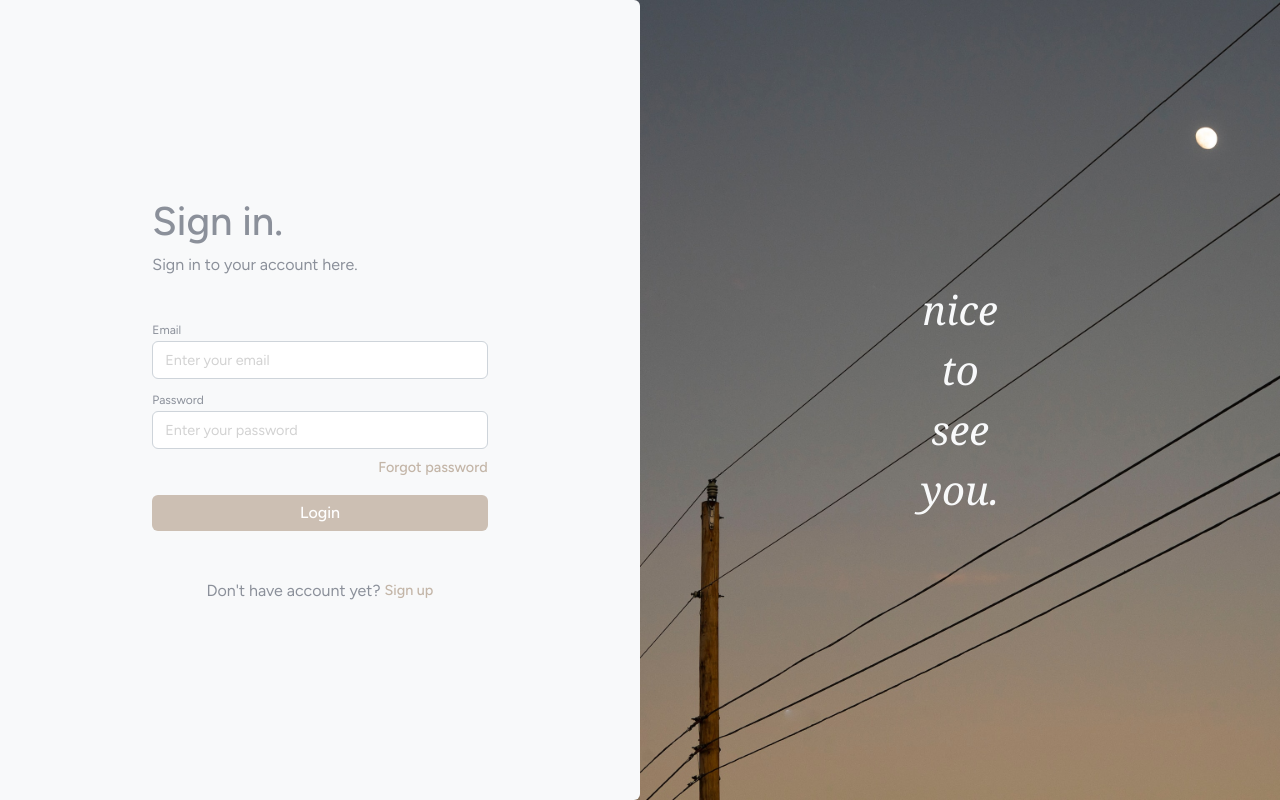
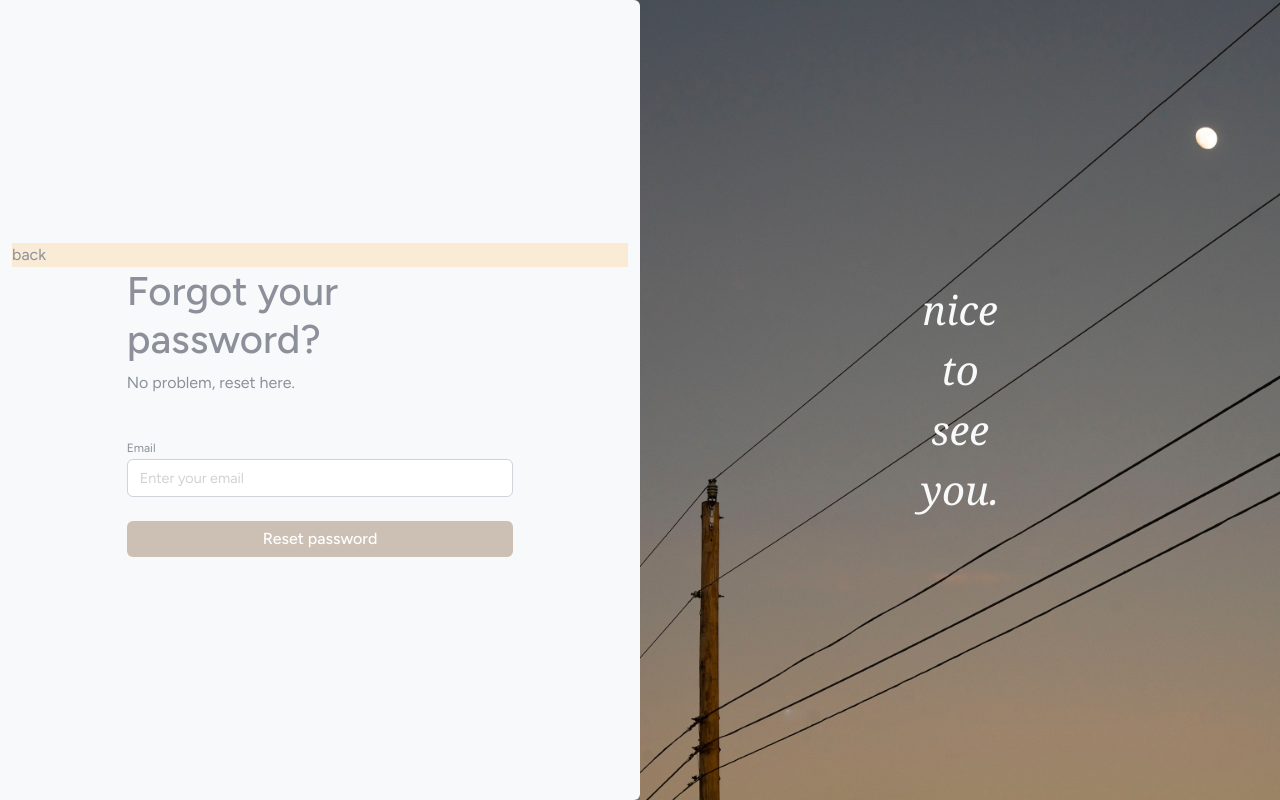
Before and after one commit to cleaningsupplies/auth_public, a React (Create React App) app: page / in a window 1280 px wide. Built offline with nearby package versions, Linux system fonts and the light colour scheme.

Commit message:
added signup and part of forgot pages

```diff
--- a/src/App.js
+++ b/src/App.js
@@ -1,15 +1,19 @@
 import './css/app.css';
 import Signin from './Signin';
+import Signup from './Signup';
 import Container from 'react-bootstrap/Container';
 import Row from 'react-bootstrap/Row';
 import Col from 'react-bootstrap/Col';
+import Forgot from './Forgot';
 
 function App() {
   return (
     <div className="app">
       <Container fluid>
         <Row>
-          <Col className="bg-light rounded-end"><Signin /></Col>
+          {/* <Col className="bg-light rounded-end"><Signin /></Col> */}
+          {/* <Col className="bg-light rounded-end"><Signup /></Col> */}
+          <Col className="bg-light rounded-end"><Forgot /></Col>
           <Col className="right_media">nice<br></br>to<br></br>see<br></br>you.</Col>
         </Row>
       </Container>
--- a/src/Forgot.js
+++ b/src/Forgot.js
@@ -1,7 +1,37 @@
-import React from 'react'
+import Button from 'react-bootstrap/Button';
+import Container from 'react-bootstrap/Container';
+import Row from 'react-bootstrap/Row';
+import Col from 'react-bootstrap/Col';
+import React from 'react';
+import "./css/forgot.css";
 
 export default function Forgot() {
   return (
-    <div>Forgot</div>
+    <div className='sign-container'>
+        <div className='back'>
+          back
+        </div>
+        <Container fluid>
+            <Row className="justify-content-md-center mb-4">
+                <Col xs lg="8">
+                    <h1>Forgot your password?</h1>
+                    <p>No problem, reset here.</p>
+                </Col>
+            </Row>
+            <Row className="justify-content-md-center">
+                <Col xs lg="8">
+                    <form>
+                        <div className='mb-4'>
+                            <label htmlFor="mail" className="label-text">Email</label>
+                            <input type="email" className="form-control plh" id="mail" placeholder="Enter your email"></input>
+                        </div>
+                        <div className="d-grid gap-2">
+                            <Button className='btn-enter'>Reset password</Button>
+                        </div>
+                    </form>
+                </Col>
+            </Row>
+        </Container>
+    </div>
   )
 }
--- a/src/SignIn.js
+++ b/src/SignIn.js
@@ -10,7 +10,7 @@ export default function Signin() {
     //https://dribbble.com/shots/17564792-Log-in-page-Untitled-UI
 
   return (
-    <div className='sign_container'>
+    <div className='sign-container'>
         <Container fluid>
             <Row className="justify-content-md-center mb-4">
                 <Col xs lg="7">
@@ -33,7 +33,7 @@ export default function Signin() {
                             <a href='/forgot' className='link'>Forgot password</a>
                         </div>
                         <div className="d-grid gap-2">
-                            <Button className='btn-login'>Login</Button>
+                            <Button className='btn-enter'>Sign in</Button>
                         </div>
                     </form>
                 </Col>
@@ -46,7 +46,7 @@ export default function Signin() {
                 </Col>
             </Row> */}
             <Row className="justify-content-md-center mt-5">
-                <Col xs lg="7" className="signup">
+                <Col xs lg="7" className="bottom-text">
                     Don't have account yet?&nbsp;<a href="/signup" className='link'>Sign up</a>
                 </Col>
             </Row>
--- a/src/Signup.js
+++ b/src/Signup.js
@@ -1,7 +1,54 @@
-import React from 'react'
+import Button from 'react-bootstrap/Button';
+import Container from 'react-bootstrap/Container';
+import Row from 'react-bootstrap/Row';
+import Col from 'react-bootstrap/Col';
+import React from 'react';
+import "./css/signup.css";
 
 export default function Signup() {
   return (
-    <div>Signup</div>
+    <div className='sign-container'>
+        <Container fluid>
+            <Row className="justify-content-md-center mb-4">
+                <Col xs lg="7">
+                    <h1>Sign up.</h1>
+                    <p>Create your account here.</p>
+                </Col>
+            </Row>
+            <Row className="justify-content-md-center">
+                <Col xs lg="7">
+                    <form>
+                        <div className='mb-2'>
+                            <label htmlFor="name" className="label-text">Name</label>
+                            <input type="text" className="form-control plh" id="name" placeholder="Enter your name"></input>
+                        </div>
+                        <div className='mb-2'>
+                            <label htmlFor="mail" className="label-text">Email</label>
+                            <input type="email" className="form-control plh" id="mail" placeholder="Enter your email"></input>
+                        </div>
+                        <div className='mb-5'>
+                            <label htmlFor="password" className="label-text">Password</label>
+                            <input type="password" className="form-control plh" id="password" placeholder="Enter your password"></input>
+                        </div>
+                        <div className="d-grid gap-2">
+                            <Button className='btn-enter'>Sign up</Button>
+                        </div>
+                    </form>
+                </Col>
+            </Row>
+            {/* <Row className="justify-content-md-center">
+                <Col xs lg="7">
+                    <div className="d-grid gap-2">
+                        <Button variant="login">with google</Button>
+                    </div>
+                </Col>
+            </Row> */}
+            <Row className="justify-content-md-center mt-5">
+                <Col xs lg="7" className="bottom-text">
+                    Have account already?&nbsp;<a href="/signin" className='link'>Sign in</a>
+                </Col>
+            </Row>
+        </Container>
+      </div>
   )
 }
--- /dev/null
+++ b/src/css/forgot.css
@@ -0,0 +1,5 @@
+.back{
+    background-color: antiquewhite;
+    width: 100%;
+    top: 0;
+}
--- a/src/css/signin.css
+++ b/src/css/signin.css
@@ -1,42 +1,5 @@
-@import url("style.css");
-
-.sign_container{
-    height: 100%;
-    display: flex;
-    justify-content: center;
-    align-items: center;
-    flex-direction: column;
-}
-
-.label-text{
-    font-size: 1.5vh;
-}
-
-.form-control::placeholder {
-    color: rgb(210, 210, 210) !important;
-    opacity: 1;
-    font-size: 1.8vh;
-}
-
 .forgot{
     display: flex;
     justify-content: flex-end;
     align-items: center;
 }
-
-.signup{
-    display: flex;
-    justify-content: center;
-    align-items: center;
-}
-
-.btn-login{
-    background-color: var(--brown_light) !important;
-    border: none !important;
-    font-weight: 500 !important;
-}
-
-
-.btn-login:hover{
-    background-color: var(--brown_darker) !important;
-}
--- a/src/css/style.css
+++ b/src/css/style.css
@@ -4,6 +4,24 @@
     --grey_lighter: #F8F9FA;
     --brown_darker: #b3a69a;
     --brown_light: #ccbfb3;
+}
+
+.sign-container{
+    height: 100%;
+    display: flex;
+    justify-content: center;
+    align-items: center;
+    flex-direction: column;
+}
+
+.label-text{
+    font-size: 1.5vh;
+}
+
+.form-control::placeholder {
+    color: rgb(210, 210, 210) !important;
+    opacity: 1;
+    font-size: 1.8vh;
 }
 
 .link{
@@ -16,6 +34,24 @@
 .link:hover{
     color:var(--brown_darker);
 }
+
+.btn-enter{
+    background-color: var(--brown_light) !important;
+    border: none !important;
+    font-weight: 500 !important;
+}
+
+
+.btn-enter:hover{
+    background-color: var(--brown_darker) !important;
+}
+
+.bottom-text{
+    display: flex;
+    justify-content: center;
+    align-items: center;
+}
+
 
 textarea:focus,
 input[type="text"]:focus,
```
Also changed, not shown: src/css/signup.css (added).
